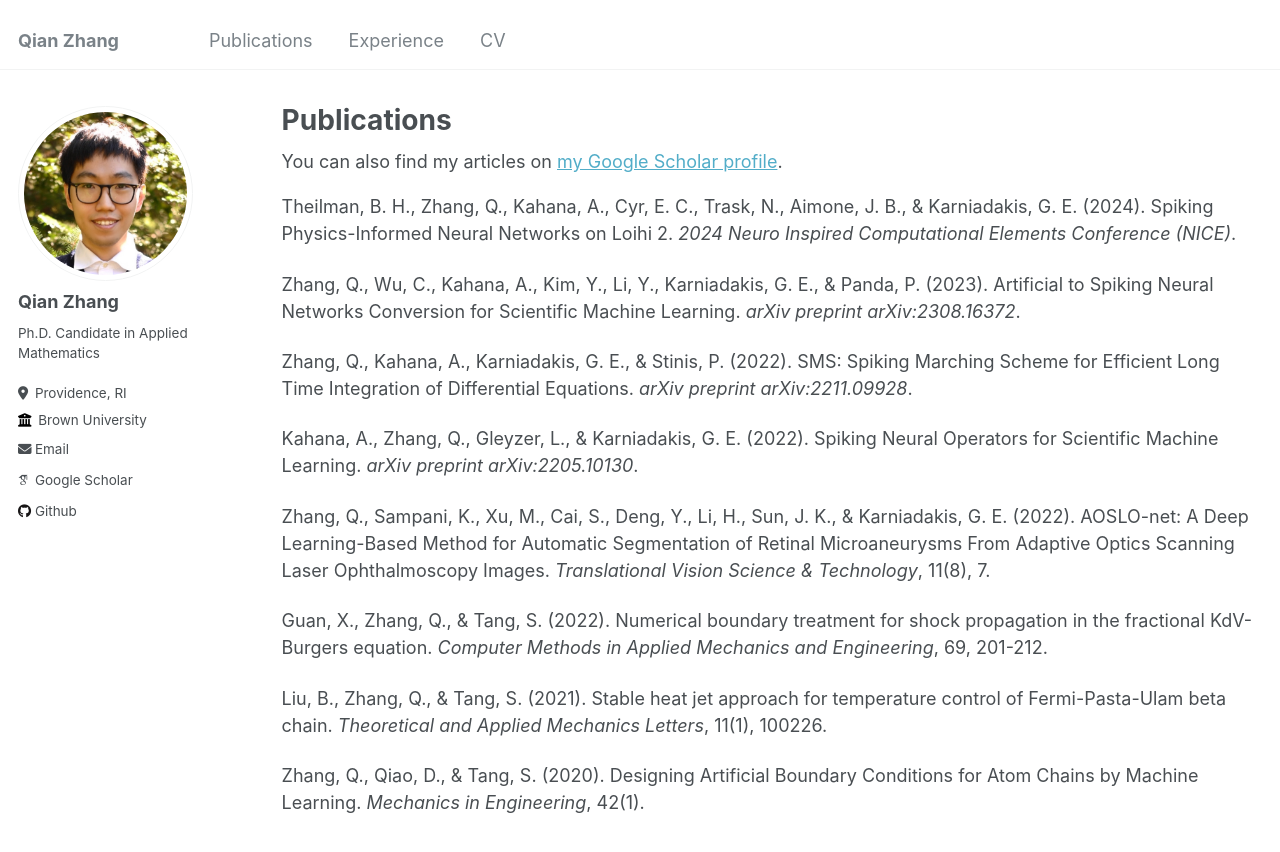
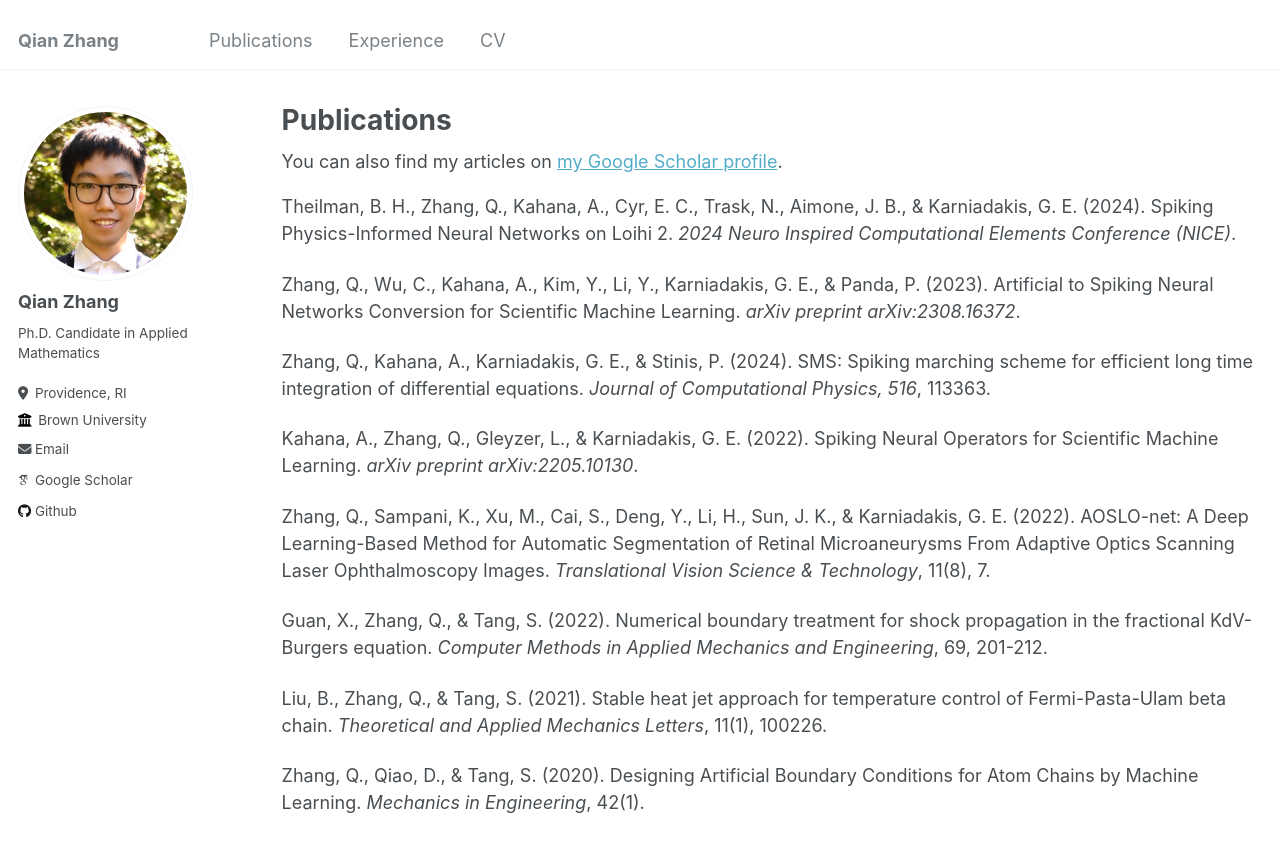
Before and after one commit to zhangqian-sh/qianzhang.github.io, a Jekyll site: the page built from _pages/publications.md, in a window 1280 px wide and 1037 px high. Shown: the top 852 px of the window. Built offline with Jekyll 4.4.1, drawn with Linux system fonts in a browser that asks for light colours; some web fonts are replaced.

Commit message:
Update publication

```diff
--- a/_pages/publications.md
+++ b/_pages/publications.md
@@ -13,7 +13,7 @@ Theilman, B. H., Zhang, Q., Kahana, A., Cyr, E. C., Trask, N., Aimone, J. B., &
 
 Zhang, Q., Wu, C., Kahana, A., Kim, Y., Li, Y., Karniadakis, G. E., & Panda, P. (2023). Artificial to Spiking Neural Networks Conversion for Scientific Machine Learning. *arXiv preprint arXiv:2308.16372*.
 
-Zhang, Q., Kahana, A., Karniadakis, G. E., & Stinis, P. (2022). SMS: Spiking Marching Scheme for Efficient Long Time Integration of Differential Equations. *arXiv preprint arXiv:2211.09928*.
+Zhang, Q., Kahana, A., Karniadakis, G. E., & Stinis, P. (2024). SMS: Spiking marching scheme for efficient long time integration of differential equations. *Journal of Computational Physics, 516*, 113363.
 
 Kahana, A., Zhang, Q., Gleyzer, L., & Karniadakis, G. E. (2022). Spiking Neural Operators for Scientific Machine Learning. *arXiv preprint arXiv:2205.10130*.
 
```
